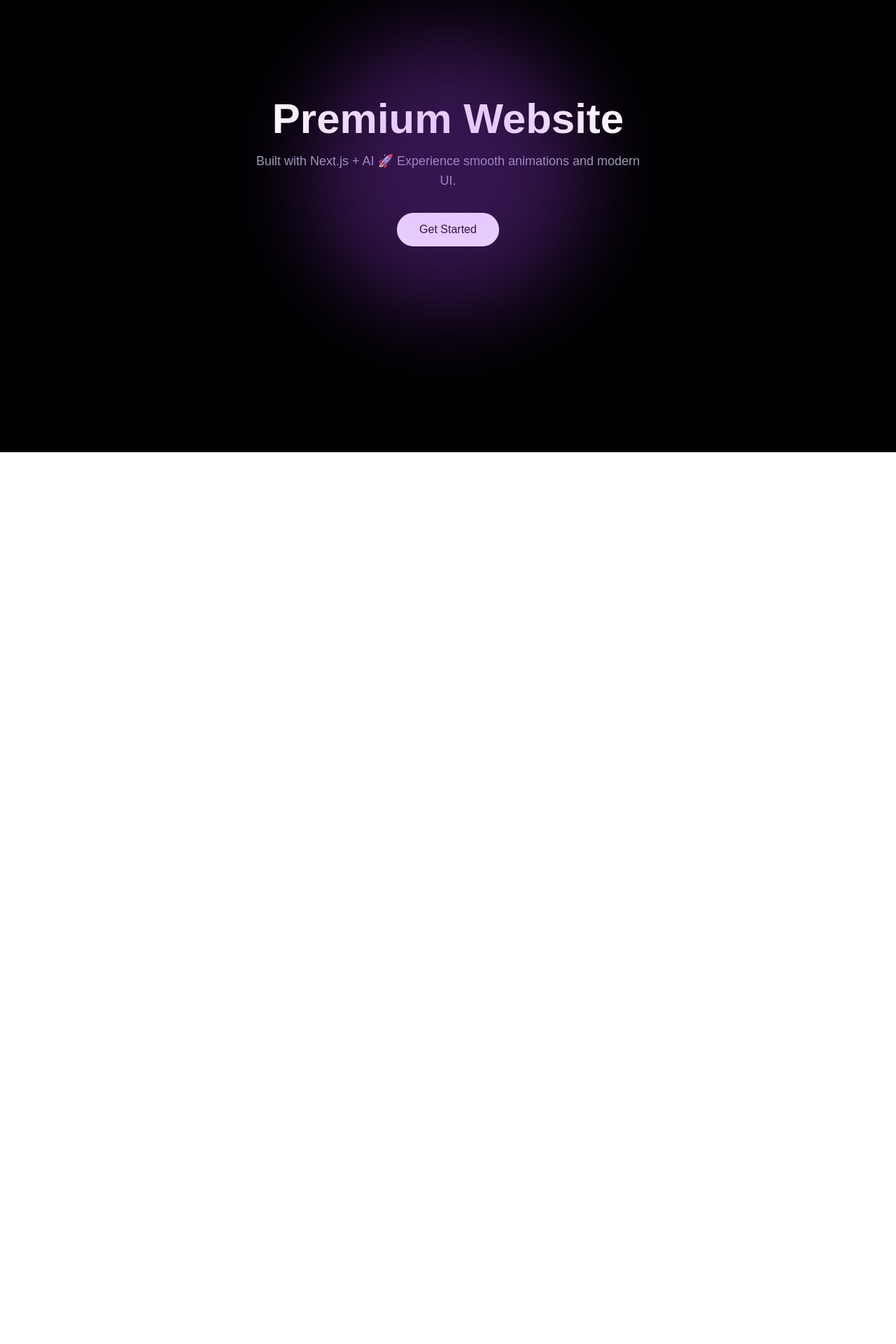
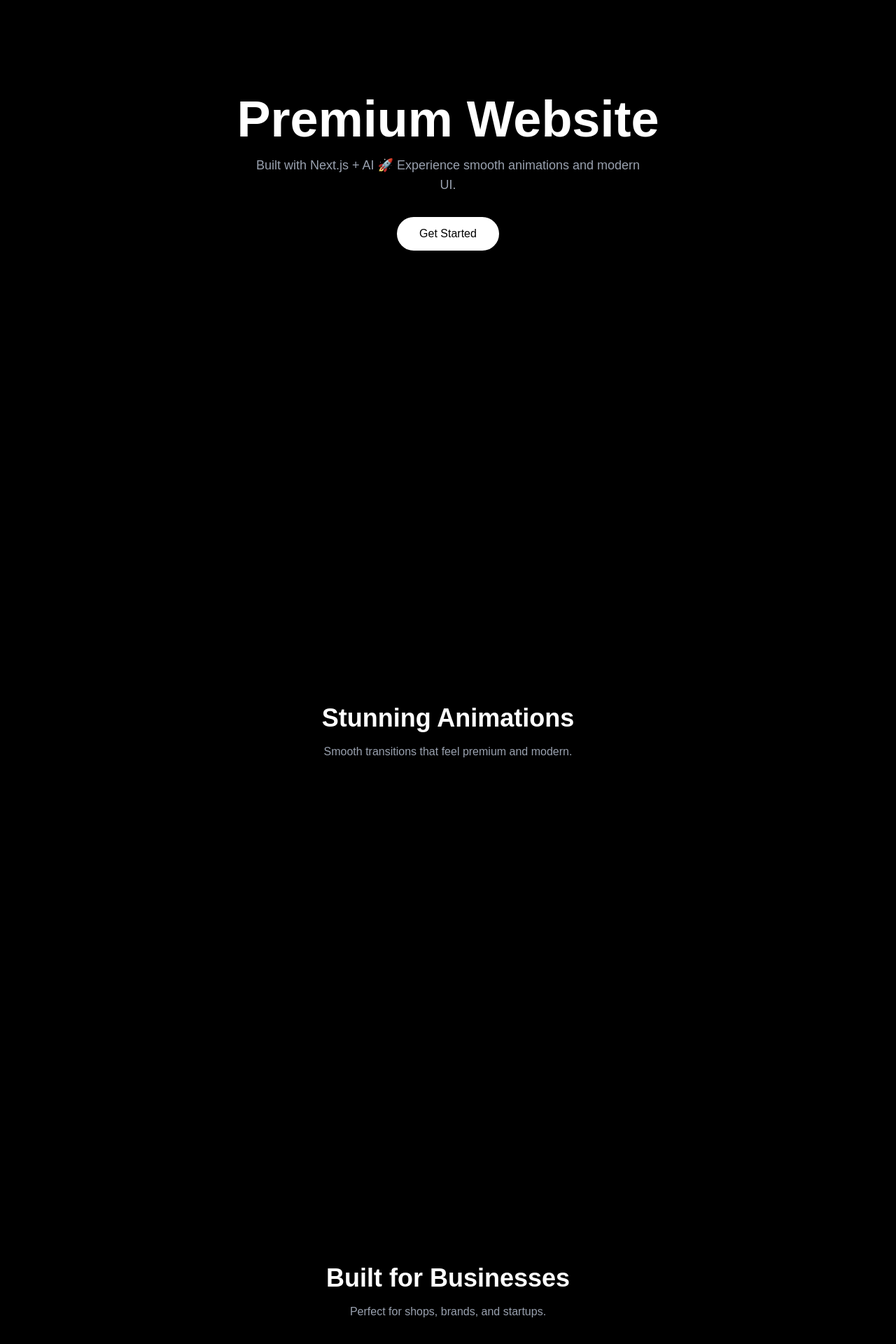
Before and after one commit to hitanshjain-ctrl/ai-website-factory, a Next.js app: page / in a window 1280 px wide. Shown: the part 154-2074 px from the top of the page at 70% size. Before the commit the page ends 800 px from the top, so only its background shows below. Built offline with nearby package versions, Linux system fonts and the light colour scheme.

Commit message:
added scroll sections

```diff
--- a/app/page.tsx
+++ b/app/page.tsx
@@ -4,47 +4,74 @@
 
 export default function Home() {
   return (
-    <main className="bg-black text-white min-h-screen flex flex-col items-center justify-center overflow-hidden">
+    <main className="bg-black text-white">
 
-      {/* Title */}
+      {/* HERO SECTION */}
+      <section className="h-screen flex flex-col items-center justify-center text-center px-4">
+
         <motion.h1
           initial={{ y: -120, opacity: 0 }}
           animate={{ y: 0, opacity: 1 }}
-        transition={{ duration: 1, ease: "easeOut" }}
-        className="text-5xl md:text-6xl font-bold mb-4 text-center"
+          transition={{ duration: 1 }}
+          className="text-5xl md:text-7xl font-bold mb-4"
         >
           Premium Website
         </motion.h1>
 
-      {/* Subtitle */}
         <motion.p
           initial={{ y: 80, opacity: 0 }}
           animate={{ y: 0, opacity: 1 }}
           transition={{ delay: 0.4, duration: 1 }}
-        className="text-lg text-gray-400 text-center max-w-xl"
+          className="text-lg text-gray-400 max-w-xl"
         >
           Built with Next.js + AI 🚀
           Experience smooth animations and modern UI.
         </motion.p>
 
-      {/* Button */}
         <motion.button
           initial={{ scale: 0 }}
           animate={{ scale: 1 }}
           whileHover={{ scale: 1.1 }}
-        transition={{ delay: 0.8, type: "spring", stiffness: 120 }}
-        className="mt-8 px-8 py-3 bg-white text-black rounded-full font-medium shadow-lg"
+          transition={{ delay: 0.8, type: "spring" }}
+          className="mt-8 px-8 py-3 bg-white text-black rounded-full"
         >
           Get Started
         </motion.button>
+      </section>
 
-      {/* Background Glow Effect */}
+      {/* SECTION 2 */}
+      <section className="h-screen flex items-center justify-center px-4">
         <motion.div
-        initial={{ opacity: 0 }}
-        animate={{ opacity: 0.3 }}
-        transition={{ duration: 2 }}
-        className="absolute w-[400px] h-[400px] bg-purple-500 rounded-full blur-3xl"
-      />
+          initial={{ opacity: 0, y: 100 }}
+          whileInView={{ opacity: 1, y: 0 }}
+          transition={{ duration: 1 }}
+          className="text-center"
+        >
+          <h2 className="text-4xl font-bold mb-4">
+            Stunning Animations
+          </h2>
+          <p className="text-gray-400">
+            Smooth transitions that feel premium and modern.
+          </p>
+        </motion.div>
+      </section>
+
+      {/* SECTION 3 */}
+      <section className="h-screen flex items-center justify-center px-4">
+        <motion.div
+          initial={{ opacity: 0, scale: 0.8 }}
+          whileInView={{ opacity: 1, scale: 1 }}
+          transition={{ duration: 1 }}
+          className="text-center"
+        >
+          <h2 className="text-4xl font-bold mb-4">
+            Built for Businesses
+          </h2>
+          <p className="text-gray-400">
+            Perfect for shops, brands, and startups.
+          </p>
+        </motion.div>
+      </section>
 
     </main>
   );
```
Lines whose indentation alone changed are shown as unchanged.
